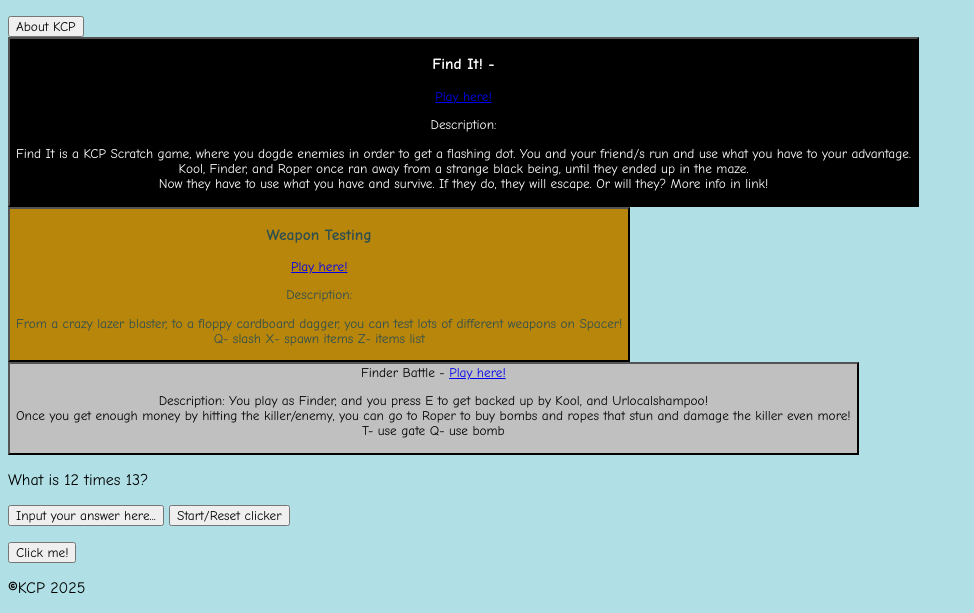
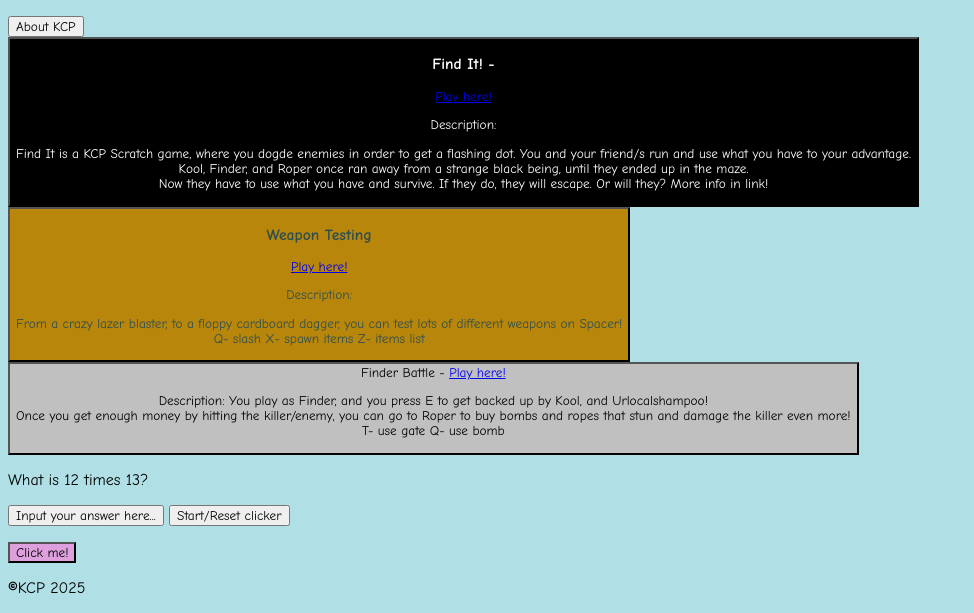
Before and after one commit to Kacp5092571/kcpwebworld, a plain HTML site: page index.html in a window 1280 px wide. Shown: the part 350-963 px from the top of the page, without its empty margins (0-974 px from the left). Drawn offline with Linux system fonts and the light colour scheme.

Commit message:
fffffffffffffff

```diff
--- a/index.html
+++ b/index.html
@@ -4,6 +4,7 @@
 <script src = "Kacp5092571/kcpwebworld/userinputtest.js"></script>
 <script src = "resetorstart.js"></script>
 <link rel ="stylesheet" href="Kacp5092571/kcpwebworld/thetextfiles.css">
+<link rel ="stylesheet" href="Kacp5092571/kcpwebworld/buttonplum.css"
 </head>
 <html>
 <body>
```
Also changed, not shown: Kacp5092571/kcpwebworld/buttonplum.css (line endings or trailing spaces).
